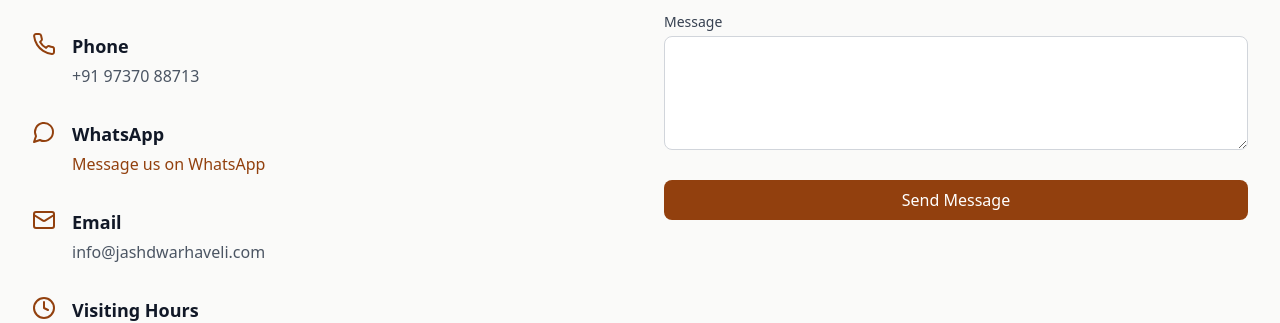
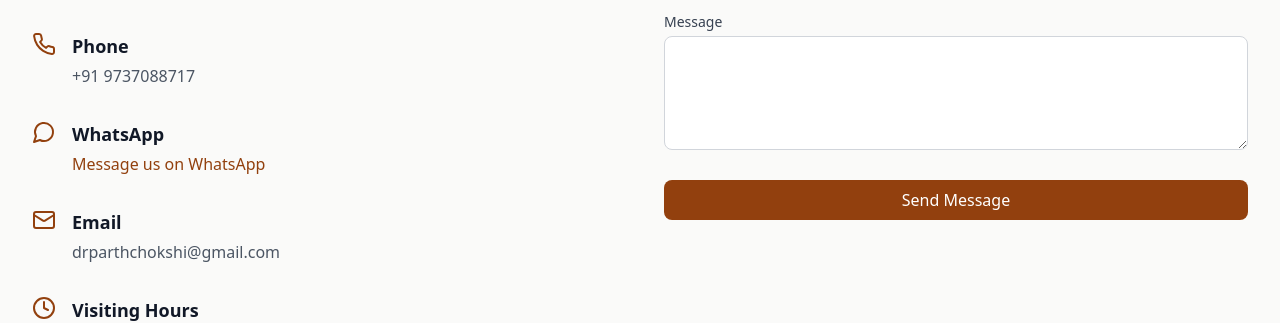
Before and after one commit to Tirth-chokshi/heritage-haveli, a React (Vite) app: page / in a window 1280 px wide. Shown: the part 5478-5801 px from the top of the page. Built offline with nearby package versions, Linux system fonts and the light colour scheme.

Commit message:
details changed

```diff
--- a/src/App.tsx
+++ b/src/App.tsx
@@ -8,7 +8,7 @@ import Gallery from './components/Gallery';
 import Experiences from './components/Experiences';
 import Activities from './components/Activities';
 import Contact from './components/Contact';
-import { hal2, hal3, hall1, hall, wedding0, wedding1, wedding2, wedding3, wedding5, nav0, nav2, nav3, art1, art2, photo0, photo1, photo5, photot6 } from './assests';
+import { hal2, hal3, hall1, hall, wedding0, wedding1, wedding2, wedding3, wedding5, nav0, nav2, nav3, art1, art2, photo0, photo1, photo5, photot6, art3 } from './assests';
 import PhotographySection from './components/PhotographySection';
 
 const intimages = [
@@ -82,10 +82,6 @@ const navImages=[
     alt: "Photo 4"
   }
 ]
-const photoImages = [
-
-]
-
 
 const artImages = [
   {
@@ -95,6 +91,10 @@ const artImages = [
   {
     src: art2,
     alt: "Art Piece 2"
+  },
+  {
+    src: art3,
+    alt: "Art Piece 3"
   }
 ]
 
--- a/src/assests/index.tsx
+++ b/src/assests/index.tsx
@@ -17,5 +17,6 @@ import photo0 from './photo.jpeg'
 import photo1 from './photo1.jpg'
 import photo5 from './photo5.jpeg'
 import photot6 from './photo6.jpeg'
+import art3 from './photo3.jpg'
 
-export {hall, hall1, hal2, hal3, hall4, wedding0, wedding1, wedding2, wedding3, wedding5, art1, art2, nav0, nav2, nav3, photo0, photo1, photo5, photot6}
+export {hall, hall1, hal2, hal3, hall4, wedding0, wedding1, wedding2, wedding3, wedding5, art1, art2, art3, nav0, nav2, nav3, photo0, photo1, photo5, photot6}
--- a/src/components/Contact.tsx
+++ b/src/components/Contact.tsx
@@ -40,7 +40,7 @@ const Contact = () => {
               <Phone className="w-6 h-6 text-amber-800 flex-shrink-0" />
               <div>
                 <h3 className="text-lg font-semibold text-gray-900 mb-1">Phone</h3>
-                <p className="text-gray-600">+91 97370 88713</p>
+                <p className="text-gray-600">+91 9737088717</p>
               </div>
             </div>
 
@@ -49,7 +49,7 @@ const Contact = () => {
               <div>
                 <h3 className="text-lg font-semibold text-gray-900 mb-1">WhatsApp</h3>
                 <a
-                  href="https://wa.me/9737088713"
+                  href="https://wa.me/9737088717"
                   target="_blank"
                   rel="noopener noreferrer"
                   className="text-amber-800 hover:text-amber-900 transition-colors"
@@ -63,7 +63,7 @@ const Contact = () => {
               <Mail className="w-6 h-6 text-amber-800 flex-shrink-0" />
               <div>
                 <h3 className="text-lg font-semibold text-gray-900 mb-1">Email</h3>
-                <p className="text-gray-600">info@jashdwarhaveli.com</p>
+                <p className="text-gray-600">drparthchokshi@gmail.com </p>
               </div>
             </div>
 
--- a/src/components/Footer.tsx
+++ b/src/components/Footer.tsx
@@ -9,7 +9,7 @@ const Footer = () => {
           <div>
             <h3 className="text-xl font-serif mb-4">Jash-Dwar Haveli</h3>
             <p className="text-gray-400">
-              Experience the grandeur of royal heritage in the heart of Rajasthan.
+              Experience the grandeur of royal heritage in the heart of Ahmedabad.
             </p>
           </div>
 
```
Also changed, not shown: src/assests/photo3.jpg (added).
